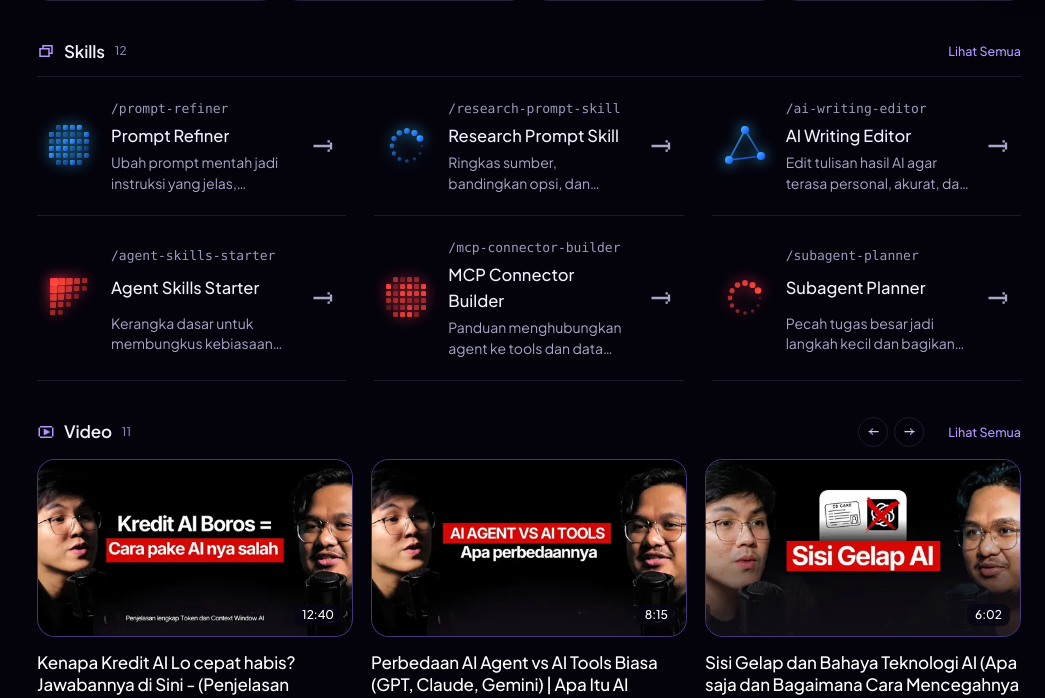
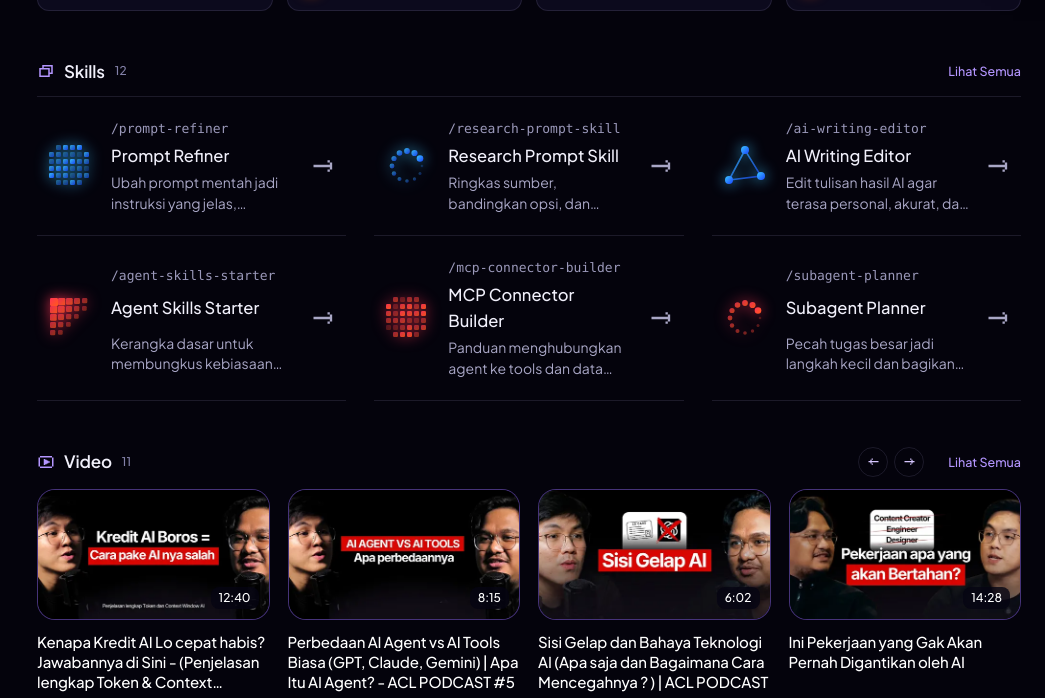
Before and after one commit to fieldofpraxis/ACL-PublicDirectory2, a plain HTML site: page index.html in a window 1280 px wide. Shown: the part 858-1556 px from the top of the page, 235-1280 px from the left. Drawn offline with Linux system fonts and the light colour scheme.

Commit message:
Wider section spacing, smaller home video thumbnails
Co-Authored-By: Claude Sonnet 5.5 <noreply@anthropic.com>
Claude-Session: https://claude.ai/code/session_015ez9Tos3nKVWbBGBx7gJRk

```diff
--- a/index.html
+++ b/index.html
@@ -70,15 +70,15 @@ body.sc .side:not(:hover) .nv .ic,body.sc .side:not(:hover) .nv .lvm{margin:0}
 .skl.s3 .sk{column-gap:16px;padding:22px 8px}.skl.s3 .sk h3{font-size:16.5px}
 @media(max-width:1100px){.grid.skl.s3{grid-template-columns:repeat(2,minmax(0,1fr))}}
 @media(max-width:900px){.grid.skl.s3{grid-template-columns:1fr}}
-.vc{flex:0 0 calc((100% - 36px)/3);min-width:0;scroll-snap-align:start;cursor:pointer;text-align:left;display:flex;flex-direction:column}
+.vc{flex:0 0 calc((100% - 54px)/4);min-width:0;scroll-snap-align:start;cursor:pointer;text-align:left;display:flex;flex-direction:column}
 .vm{position:relative;aspect-ratio:16/9;border-radius:18px;overflow:hidden;border:1px solid rgba(146,108,238,.45);background:#07051a;transition:border-color .25s,box-shadow .25s}
 .vm img{width:100%;height:100%;object-fit:cover;display:block;transition:transform .5s cubic-bezier(.2,.8,.2,1)}
 .vc:hover .vm{border-color:rgba(190,160,255,.9);box-shadow:0 18px 44px -22px rgba(117,81,208,.9)}.vc:hover .vm img{transform:scale(1.04)}
 .vd{position:absolute;right:10px;bottom:10px;padding:5px 8px;border-radius:8px;background:rgba(6,4,18,.78);color:#fff;font:500 12px/1 var(--disp)}
-.vt{margin:14px 0 10px;font:500 17px/1.35 var(--sans);letter-spacing:-.01em;color:#fff;display:-webkit-box;-webkit-line-clamp:3;-webkit-box-orient:vertical;overflow:hidden}
+.vt{margin:12px 0 9px;font:500 15px/1.35 var(--sans);letter-spacing:-.01em;color:#fff;display:-webkit-box;-webkit-line-clamp:3;-webkit-box-orient:vertical;overflow:hidden}
 .vc .cf{margin-top:auto}
-@media(max-width:1100px){.vc{flex-basis:calc((100% - 18px)/2)}}
-@media(max-width:700px){.vc{flex-basis:82%}.vt{font-size:16px}}
+@media(max-width:1100px){.vc{flex-basis:calc((100% - 36px)/3)}}
+@media(max-width:700px){.vc{flex-basis:62%}.vt{font-size:16px}}
 .grid.ga .ty,.grid.ga .dur{display:none}
 .grid.g3{grid-template-columns:repeat(3,minmax(0,1fr));gap:18px}
 @media(max-width:1100px){.grid.g3{grid-template-columns:repeat(2,minmax(0,1fr))}}
@@ -147,7 +147,7 @@ h1 .sr{font:italic 500 1em/1 var(--serif);letter-spacing:-.01em;color:var(--v6)}
 .hm b{color:var(--ink);font-weight:600;margin-right:5px}
 /* sections */
 .wrap{padding:0 24px 120px}
-.sec{margin-top:36px}
+.sec{margin-top:46px}
 .sh2{display:flex;align-items:center;gap:10px;margin-bottom:12px}
 .sh2 h2{font:600 17px/1 var(--disp);letter-spacing:-.01em;display:flex;align-items:center;gap:9px}
 .sh2 h2 svg{width:18px;height:18px;color:var(--v5)}
```
